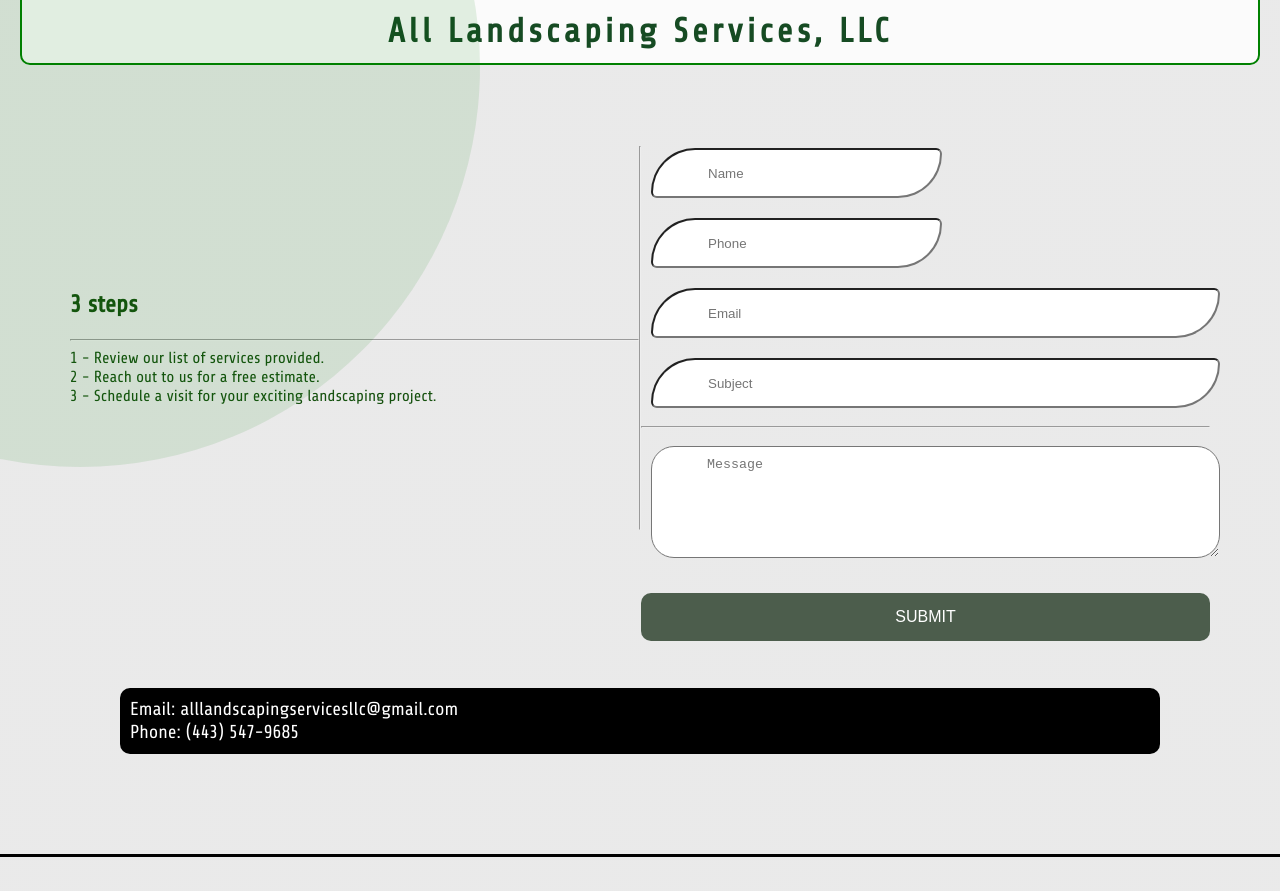
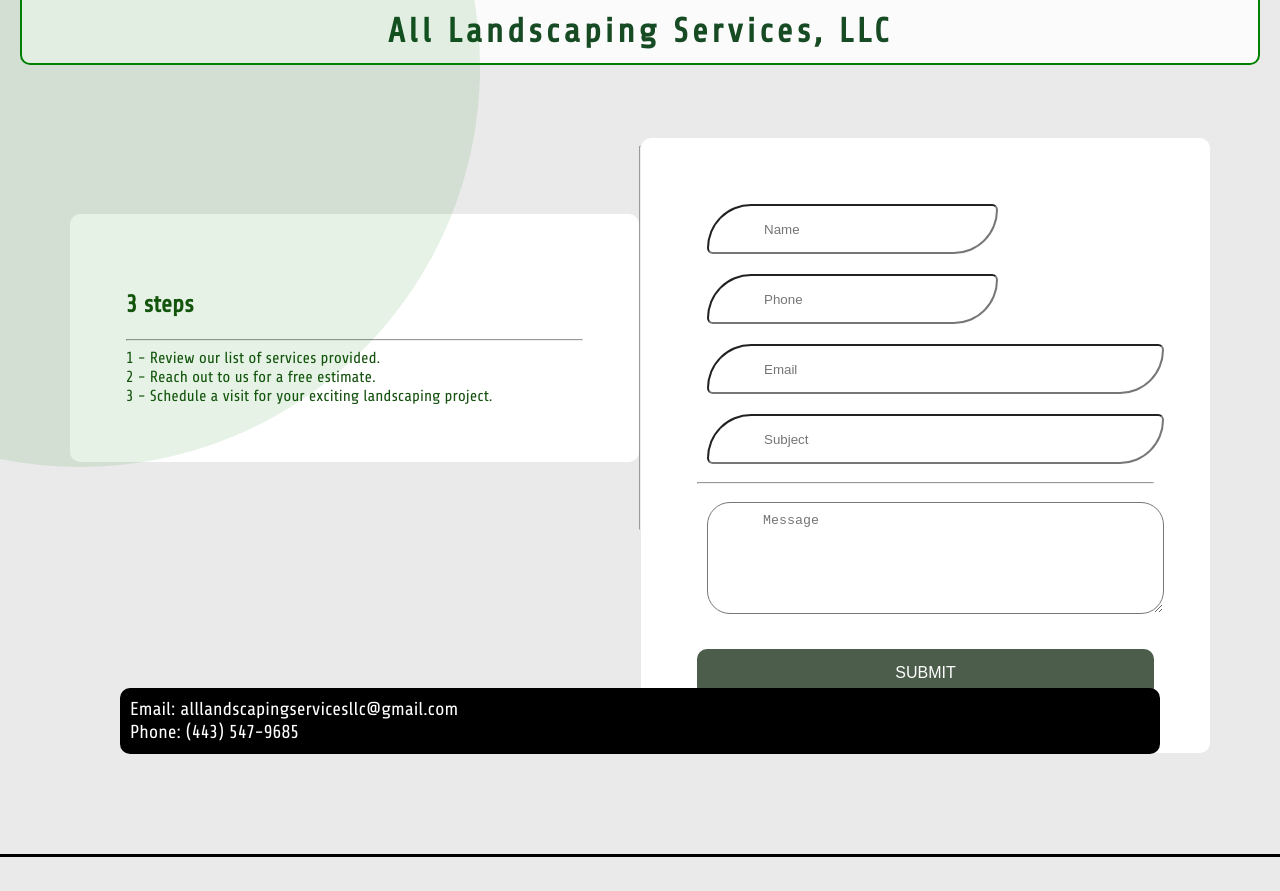
Before and after one commit to sean00880/all-landscapin-services, a Next.js app: page / in a window 1280 px wide. Shown: the part 7036-7927 px from the top of the page. Built offline with nearby package versions, Linux system fonts and the light colour scheme; grey boxes are pictures that could not be loaded.

Commit message:
new commit

```diff
--- a/styles/Contact.module.css
+++ b/styles/Contact.module.css
@@ -56,6 +56,9 @@
 .form div {
   flex-direction: row;
   width: 100%;
+  background: white;
+  padding: 56px;
+  border-radius: 10px;
   margin: auto;
 }
 
```
